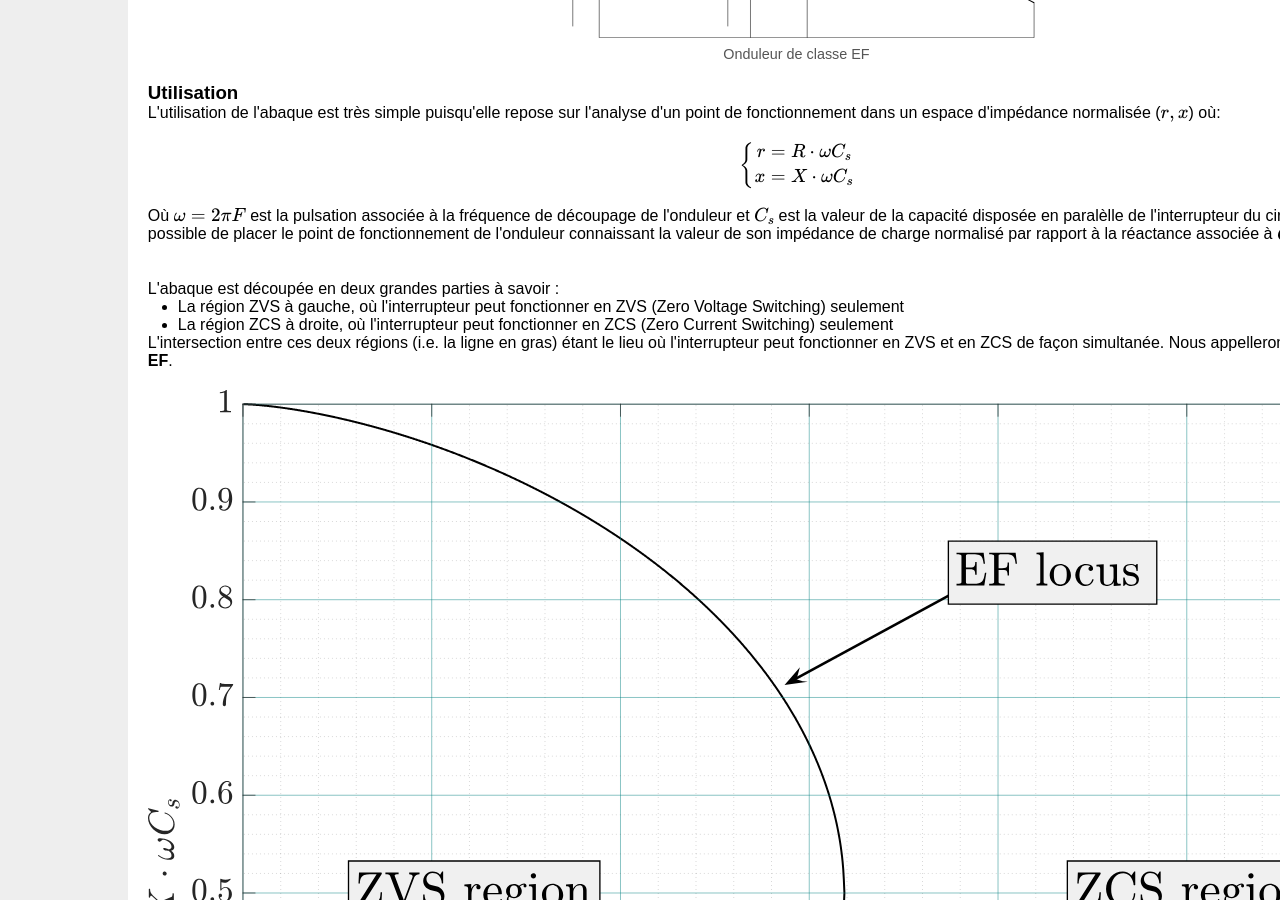
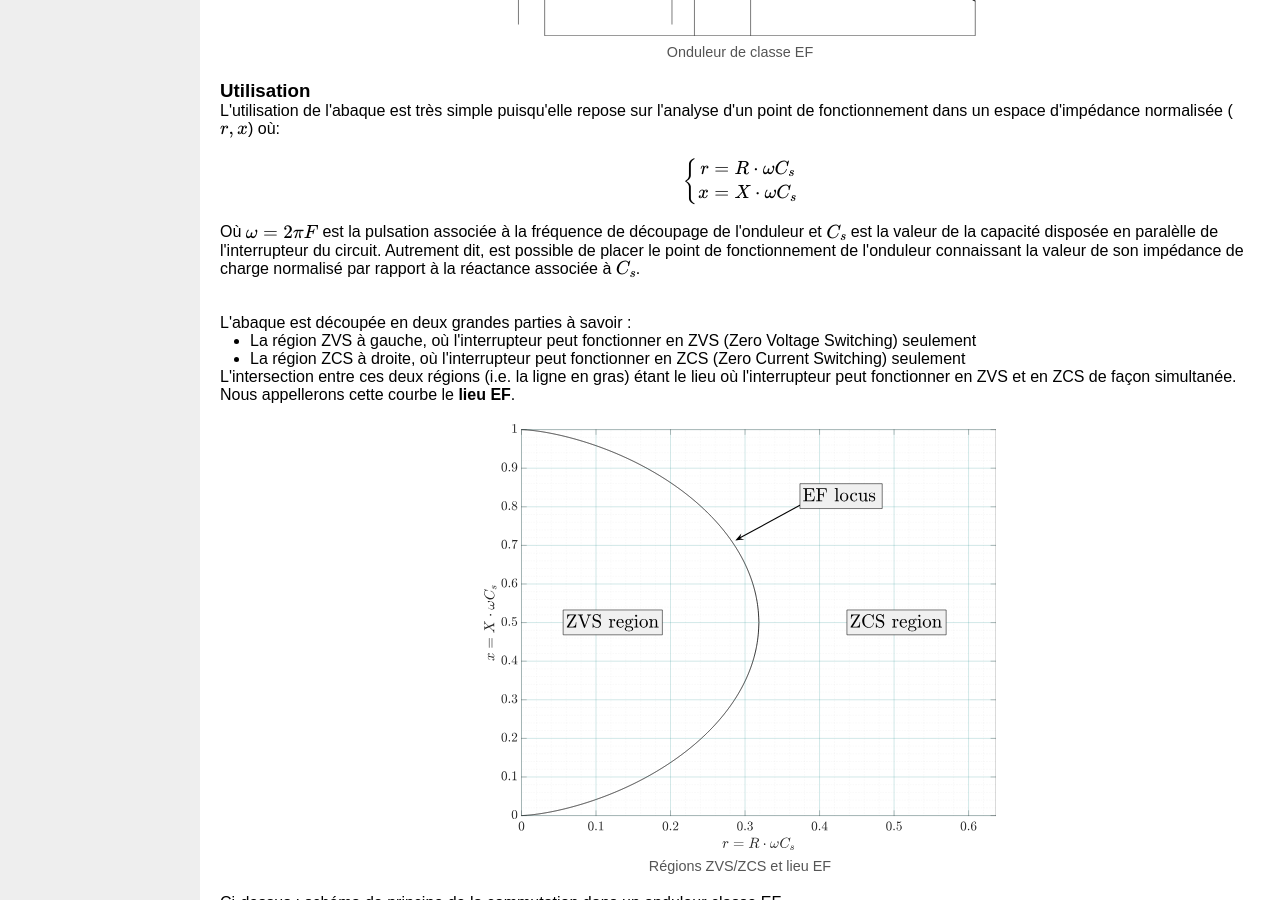
Before and after one commit to bdaire/bdaire.github.io, a Jekyll site: the page built from research_chart_overview.md, in a window 1280 px wide and 900 px high, scrolled down 471 px. Built offline with Jekyll 4.4.1, drawn with Linux system fonts in a browser that asks for light colours.

Commit message:
Update research_chart_overview.md

```diff
--- a/research_chart_overview.md
+++ b/research_chart_overview.md
@@ -37,7 +37,7 @@ L'abaque de dimensionnement de l'onduleur de classe EF regroupe les équations d
 <figure style="text-align: center; margin: 20px auto;">
   <img src="/assets/img/circuit_EF.svg"
        alt="Onduleur de classe EF"
-       style="display: block; margin: 0 auto; width=40vw;">
+       style="display: block; margin: 0 auto; width:40vw;">
   <figcaption style="margin-top: 8px; font-size: 0.9rem; color: #555;">
     Onduleur de classe EF
   </figcaption>
@@ -85,7 +85,7 @@ x &= X \cdot \omega C_s
 <figure style="text-align: center; margin: 20px auto;">
   <img src="/assets/img/chart_EF_locus.svg"
        alt="Régions ZVS/ZCS et lieu EF"
-       style="display: block; margin: 0 auto; width=40vw;">
+       style="display: block; margin: 0 auto; width:40vw;">
   <figcaption style="margin-top: 8px; font-size: 0.9rem; color: #555;">
     Régions ZVS/ZCS et lieu EF
   </figcaption>
```
